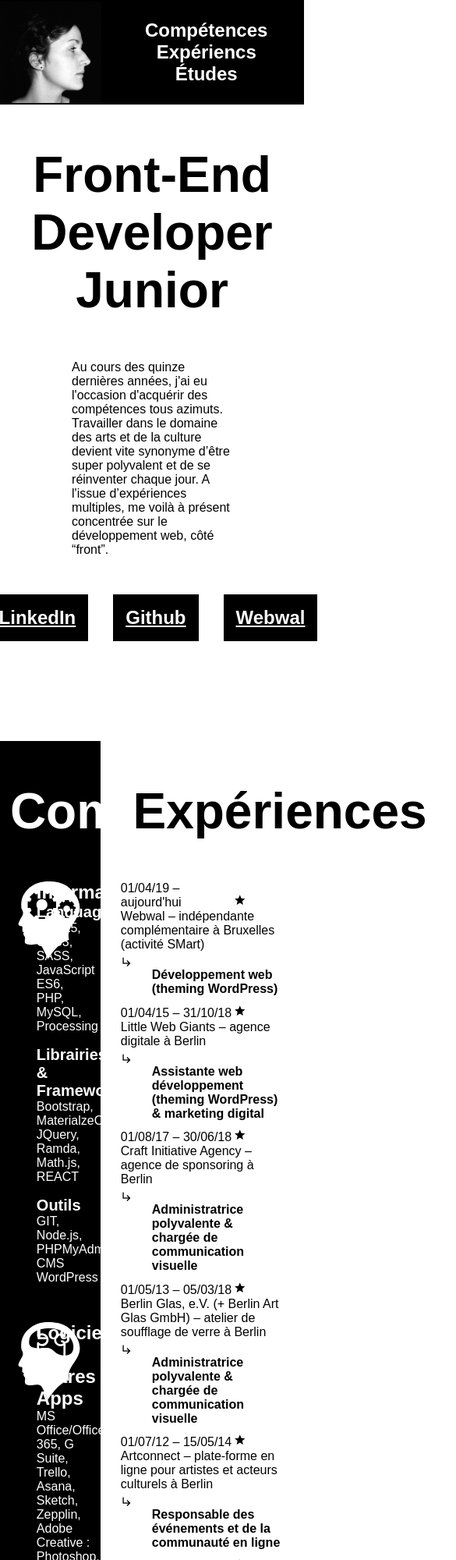
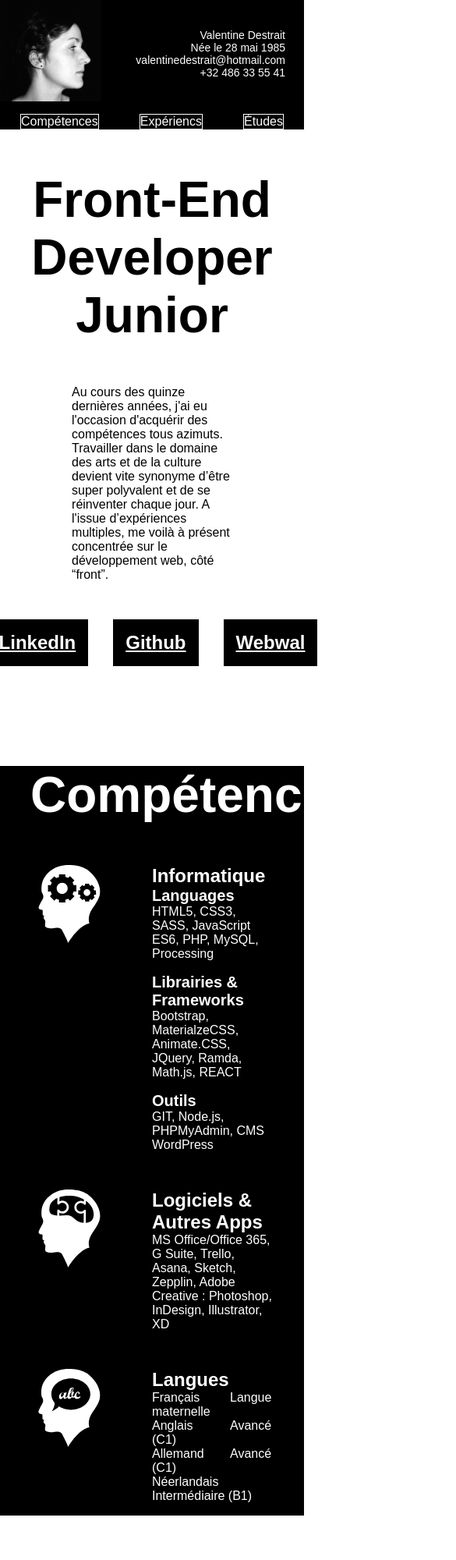
Before and after one commit to vdestrait/cv, a website: page index.html in a window 390 px wide. Shown: the top 2000 px of the page at 78% size, 585 px wide, since content can reach past the window. Drawn offline with nearby package versions, Linux system fonts and the light colour scheme; a web font is replaced by a local one.

Commit message:
Working on grid and responsive

```diff
--- a/index.html
+++ b/index.html
@@ -2,8 +2,10 @@
 <html>
 
 <head>
+
     <title>Curriculum Vitae</title>
     <meta http-equiv="Content-Type" content="text/html;charset=UTF-8">
+    <meta name="viewport" content="width=device-width, initial-scale=1.0">
     <link rel="stylesheet" href="css/style.css">
     <link href="https://fonts.googleapis.com/css?family=Saira+Semi+Condensed:300,700&display=swap" rel="stylesheet">
     <link href="https://fonts.googleapis.com/icon?family=Material+Icons" rel="stylesheet">
@@ -12,9 +14,10 @@
 
 <body>
     <header id="header" role="banner">
+        <div class="flex">
             <img src="img/val.jpg" alt="Photo de Valentine">
 
-        <nav>
+            <nav id="nav-md">
                 <ul>
                     <li><a href="#competences">Compétences</a></li>
                     <li><a href="#experiences">Expériencs</a></li>
@@ -29,6 +32,15 @@
                 <a href="mailto:valentinedestrait@hotmail.com">valentinedestrait@hotmail.com</a></br>
                 <a href="tel:+32486335541">+32 486 33 55 41</a></p>
             </div>
+        </div>
+
+        <nav id="nav-sm">
+            <ul>
+                <li><a href="#competences">Compétences</a></li>
+                <li><a href="#experiences">Expériencs</a></li>
+                <li><a href="#etudes">Études</a></li>
+            </ul>
+        </nav>
 
     </header>
     <main>
@@ -44,23 +56,23 @@
             </div>
         </section>
 
-        <div class="flex">
-            <section id="competences" class="one-third">
+        <div class="flex-md">
+            <section id="competences" class="full-sm one-third-md">
                 <div class="container">
                     <h2>Compétences</h2>
 
                     <div class="skill-set flex">
-                        <div class="one-third">
+                        <div class="one-third-md">
                             <img src="img/informatique-w.svg" alt="" class="head">
                         </div>
 
-                        <div class="two-thirds">
+                        <div class="two-thirds-md">
                             <h3 class="lang-infor">Informatique</h3>
                             <h4>Languages</h4>
                             <p>HTML5, CSS3, SASS, JavaScript ES6, PHP, MySQL, Processing</p>
 
                             <h4>Librairies &amp; Frameworks</h4>
-                            <p>Bootstrap, MaterialzeCSS, JQuery, Ramda, Math.js, REACT</p>
+                            <p>Bootstrap, MaterialzeCSS, Animate.CSS, JQuery, Ramda, Math.js, REACT</p>
 
                             <h4>Outils</h4>
                             <p>GIT, Node.js, PHPMyAdmin, CMS WordPress</p>
@@ -68,22 +80,22 @@
                     </div>
 
                     <div class="skill-set flex">
-                        <div class="one-third">
+                        <div class="one-third-md">
                             <img src="img/logiciels-w.svg" alt="" class="head">
                         </div>
 
-                        <div class="two-thirds">
+                        <div class="two-thirds-md">
                             <h3 class="software">Logiciels &amp; Autres Apps</h3>
                             <p>MS Office/Office 365, G Suite, Trello, Asana, Sketch, Zepplin, Adobe Creative : Photoshop, InDesign, Illustrator, XD</p>
                         </div>
                     </div>
 
                     <div class="skill-set flex">
-                        <div class="one-third">
+                        <div class="one-third-md">
                             <img src="img/langues-w.svg" alt="" class="head">
                         </div>
 
-                        <div class="two-thirds">
+                        <div class="two-thirds-md">
                             <h3 class="lang">Langues</h3>
 
                             <p>
@@ -97,7 +109,7 @@
                 </div>
             </section>
 
-            <section id="experiences" class="two-thirds">
+            <section id="experiences" class="two-thirds-md">
                 <div class="container">
                     <h2>Expériences</h2>
                     <dl>
@@ -149,7 +161,7 @@
 
                 <h2>Études &amp; Formations</h2>
                 <div class="flex">
-                    <div class="half">
+                    <div class="half-md">
                         <h3>Études</h3>
                         <dl>
                             <dt><span class="dates">09/2008 - 09/2010</span><i class="material-icons">school</i><span>Université Libre de Bruxelles, Bruxelles</span></dt>
@@ -177,7 +189,7 @@
                             <dd>Certificat d’Enseignement Secondaire Supérieur, cours à option : Grec et Allemand</dd>
                         </dl>
                     </div>
-                    <div class="half">
+                    <div class="half-md">
                         <h3>Autres formations</h3>
                         <dl>
                             <dt><span class="dates">04/2019 - 05/2020</span><i class="material-icons">school</i><span>Interface 3, Bruxelles</span></dt>
--- a/scss/layout/_grid.scss
+++ b/scss/layout/_grid.scss
@@ -1,20 +1,30 @@
-.clearfix {
-  clear: both;
-}
-
 .flex {
   display: flex;
 }
-
-.one-third {
-  width: 33%;
+.flex-md {
+  @include md-up {
+    display: flex;
+  }
 }
 
-.two-thirds {
-  width: 67%;
+.one-third-md {
+  width: 100%;
+  @include md-up {
+    width: 33%;
+  }
 }
 
-.half {
-  width: 50%;
-  padding: 0 2%;
+.two-thirds-md {
+  width: 100%;
+  @media (min-width: 768px) {
+    width: 67%;
+  }
 }
+
+.half-md {
+  width: 100%;
+  @include md-up {
+    width: 50%;
+    padding: 0 2%;
+  }
+}
--- a/scss/layout/_header.scss
+++ b/scss/layout/_header.scss
@@ -1,10 +1,11 @@
 header#header {
   background-color: #000;
   color: white;
-  position: relative;
-  display: flex;
-  justify-content: space-between;
-  align-items: center;
+  .flex {
+    position: relative;
+    justify-content: space-between;
+    align-items: center;
+  }
   img {
     height: 130px;
   }
@@ -23,7 +24,29 @@ header#header {
   .data-block {
     display: inline-block;
   }
-  nav {
+  #nav-md {
+    display: none;
+  }
+  @include md-up {
+    #nav-sm {
+      display: none;
+    }
+    #nav-md {
+      display: block;
+    }
+  }
+  nav#nav-sm {
+    ul {
+      list-style-type: none;
+      display: flex;
+      justify-content: space-around;
+      padding-left: 0;
+      li {
+        border: 1px solid white;
+      }
+    }
+  }
+  nav#nav-md {
     ul {
       list-style-type: none;
       text-align: center;
```
Also changed, not shown: css/style.css. Lines whose indentation alone changed are shown as unchanged.
